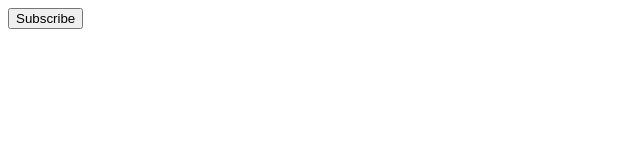
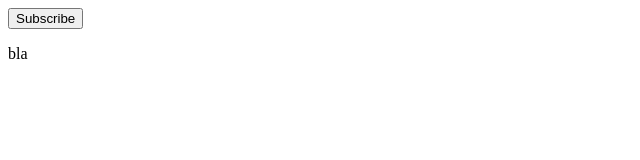
Before and after one commit to ryuux05/pwa_push_notif, a website: page index.html in a window 1280 px wide. Shown: the full height of the page, 0-640 px from the left. Drawn offline with Linux system fonts and the light colour scheme.

Commit message:
Update index.html

```diff
--- a/index.html
+++ b/index.html
@@ -8,7 +8,7 @@
 <body>
     <button id="subscribe" onclick="subscribe()">Subscribe</button>
     <div>
-        <p id="key"></p>
+        <p id="key">bla</p>
     </div>
 
 
@@ -25,7 +25,7 @@
                 applicationServerKey: 'BHfCxidJ4Yv3wLLdmExQDYcJAoK1guYMhy7OSydRVMy4YwAvLNJ2HvvEXwBnoLTcRP5WuACnSnjemZfZRitzScA'
             })
             console.log(JSON.stringify(push));
-            document.querySelector("#key").innerHTML = JSON.stringify(push);
+            document.querySelector('#key').innerHTML = JSON.stringify(push);
         }
     </script>
 </body>
```
